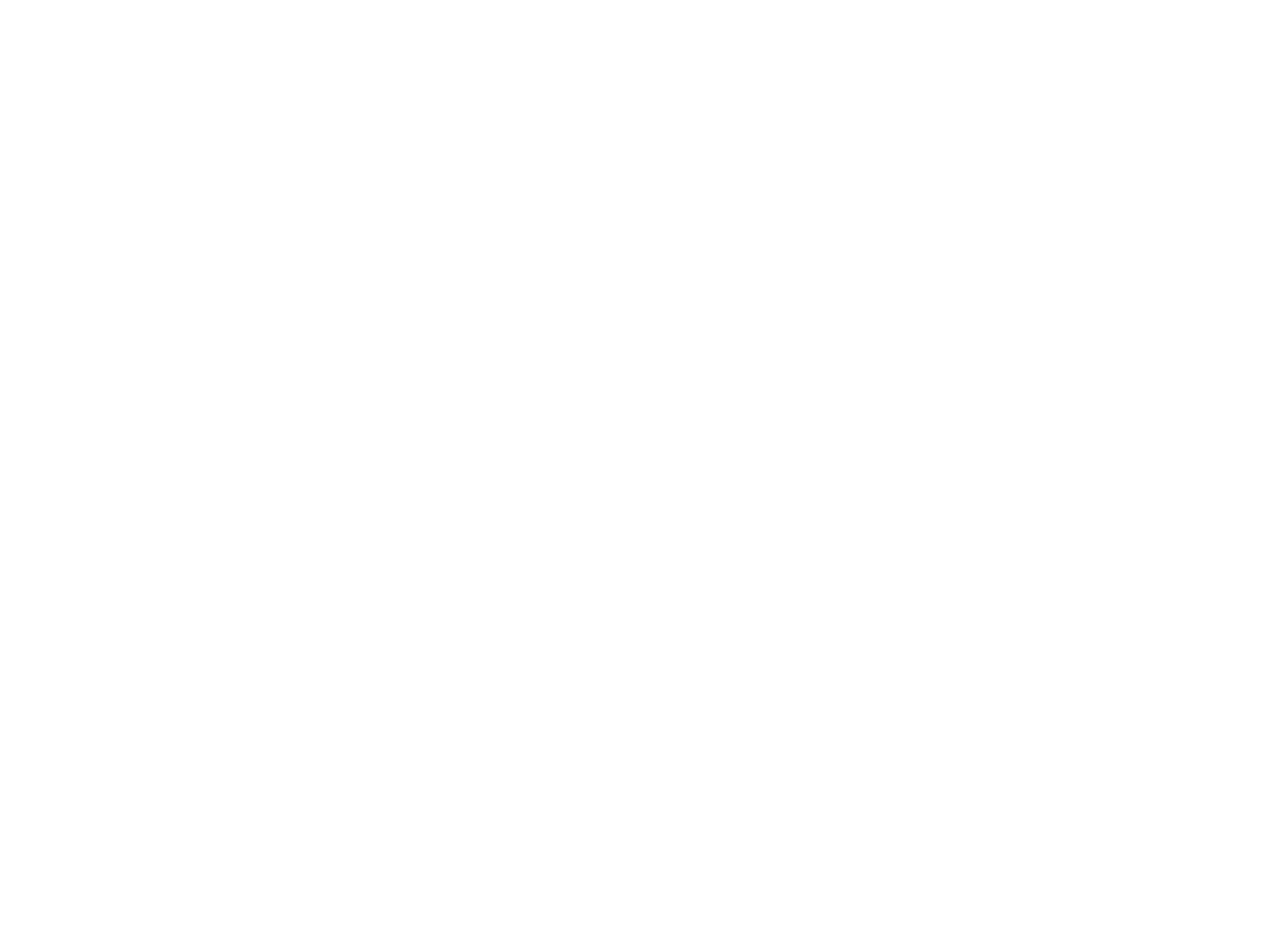
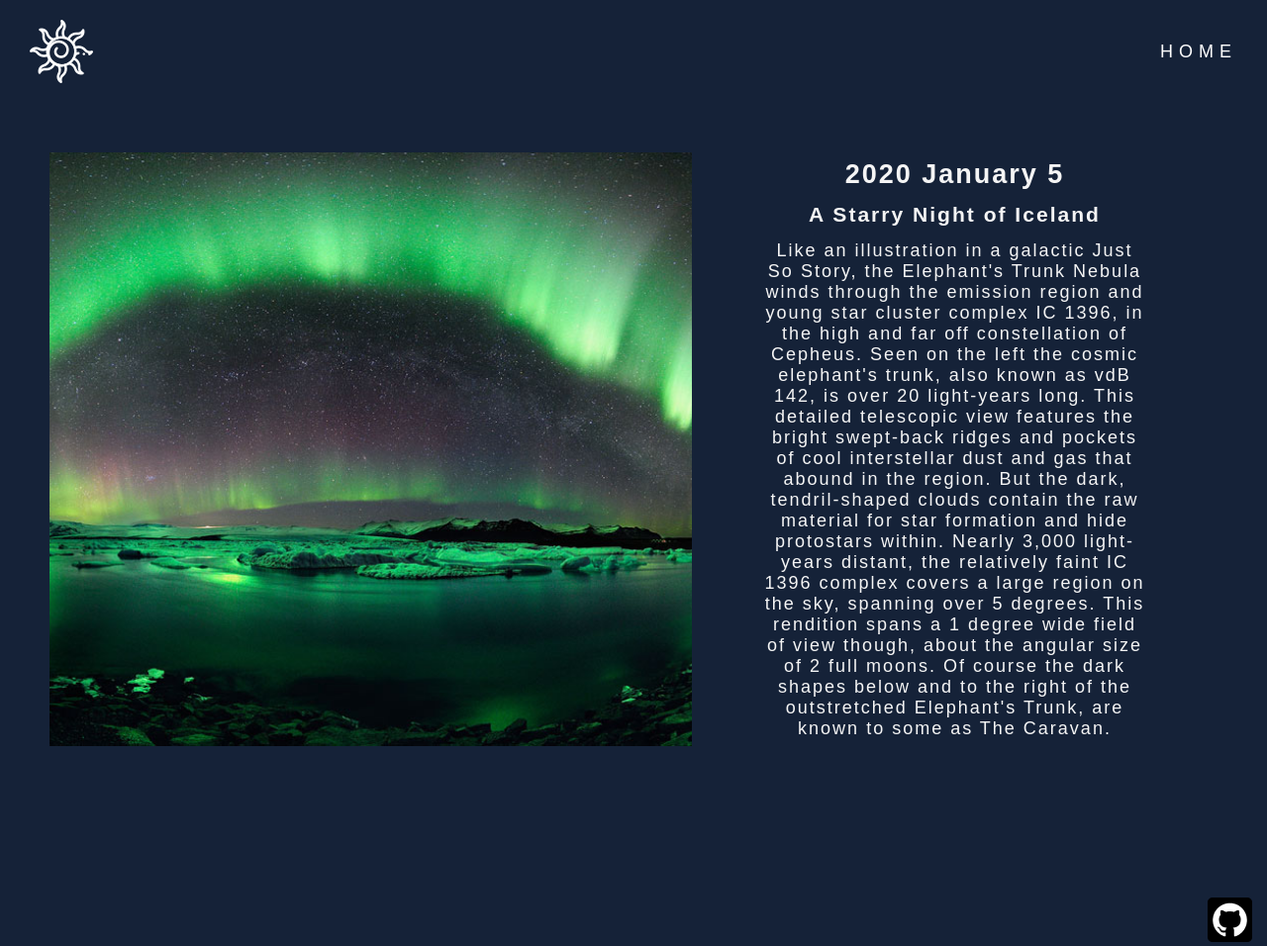
Before and after one commit to twentyfive21/nasa-astronomy-api, a plain HTML site: page details.html in a window 1280 px wide. Shown: the whole page at 99% size. Before the commit the page ends 800 px from the top, so only its background shows below. Drawn offline with Linux system fonts and the light colour scheme.

Commit message:
details styling

```diff
--- a/details.html
+++ b/details.html
@@ -0,0 +1,32 @@
+<!DOCTYPE html>
+<html lang="en">
+<head>
+    <meta charset="UTF-8">
+    <meta http-equiv="X-UA-Compatible" content="IE=edge">
+    <meta name="viewport" content="width=device-width, initial-scale=1.0">
+    <title>Astronomy</title>
+    <link rel="stylesheet" href="style.css">
+</head>
+<body>
+    <header>
+        <nav>
+            <img src="images/sun.png" alt="sun">
+            <a href="index.html">HOME</a>
+        </nav>
+    </header>
+<body>
+    <main class="details-container">
+        <img src="/images/filler.jpeg">
+        <section>
+            <h1>2020 January 5</h1>
+            <h3>A Starry Night of Iceland</h3>
+            <p>
+                Like an illustration in a galactic Just So Story, the Elephant's Trunk Nebula winds through the emission region and young star cluster complex IC 1396, in the high and far off constellation of Cepheus. Seen on the left the cosmic elephant's trunk, also known as vdB 142, is over 20 light-years long. This detailed telescopic view features the bright swept-back ridges and pockets of cool interstellar dust and gas that abound in the region. But the dark, tendril-shaped clouds contain the raw material for star formation and hide protostars within. Nearly 3,000 light-years distant, the relatively faint IC 1396 complex covers a large region on the sky, spanning over 5 degrees. This rendition spans a 1 degree wide field of view though, about the angular size of 2 full moons. Of course the dark shapes below and to the right of the outstretched Elephant's Trunk, are known to some as The Caravan.
+            </p>
+        </section>
+    </main>
+    <footer>
+        <a href="https://github.com/twentyfive21/nasa-astronomy-api"><img src="/images/github.png"></a>
+    </footer>
+</body>
+</html>
--- a/style.css
+++ b/style.css
@@ -77,28 +77,50 @@ header nav {
     font-size: 20px;
 }
 .search input {
-    width: 188px;
+    width: 180px;
     height: 35px;
     text-align: center;
     font-size: 18px;
     border-radius: 20px;
-    margin-top: 10px;
+    margin-top: 8px;
     background-color: #D9D9D9;
     color: white;
 }
 .search button {
     margin-top: 10px;
-    width: 120px;
+    width: 140px;
+    height: 30px;
     border-radius: 20px;
     font-size: 18px;
     background-color: var(--button-color);
     color: white;
 }
-/* ~~~~~~~~ search section ~~~~~~~~~~~~~ */
+/* ~~~~~~~~ footer ~~~~~~~~~~~~~ */
 footer {
-    height: 17vh;
+    height: 19vh;
     display: flex;
     justify-content: end;
     align-items: end;
     margin-right: 15px;
 }
+/* ~~~~~~~~ details page ~~~~~~~~~~~~~ */
+.details-container {
+    display: flex;
+    justify-content: space-around;
+    padding: 50px 50px;
+}
+.details-container img {
+  width: 55%;
+  height: 600px;
+object-fit: cover;
+}
+.details-container section {
+    display: flex;
+    text-align: center;
+    justify-content: space-around;
+    flex-direction: column;
+    font-size: 18px;
+    padding: 0px 70px;
+    color: whitesmoke;
+    letter-spacing: 2px;
+}
```
Also changed, not shown: index.html (+1 -1 lines).
